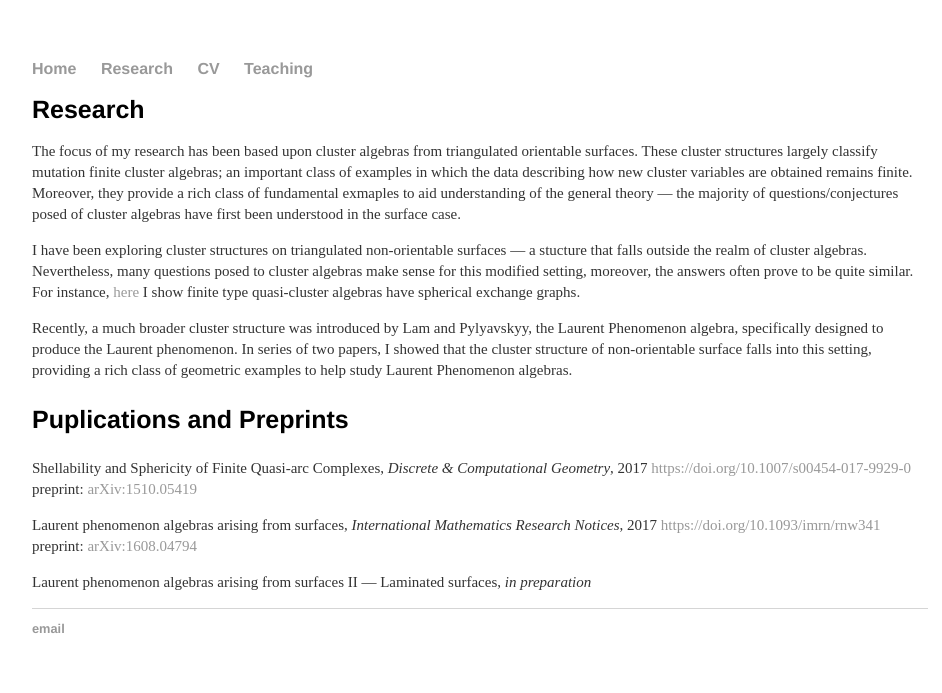
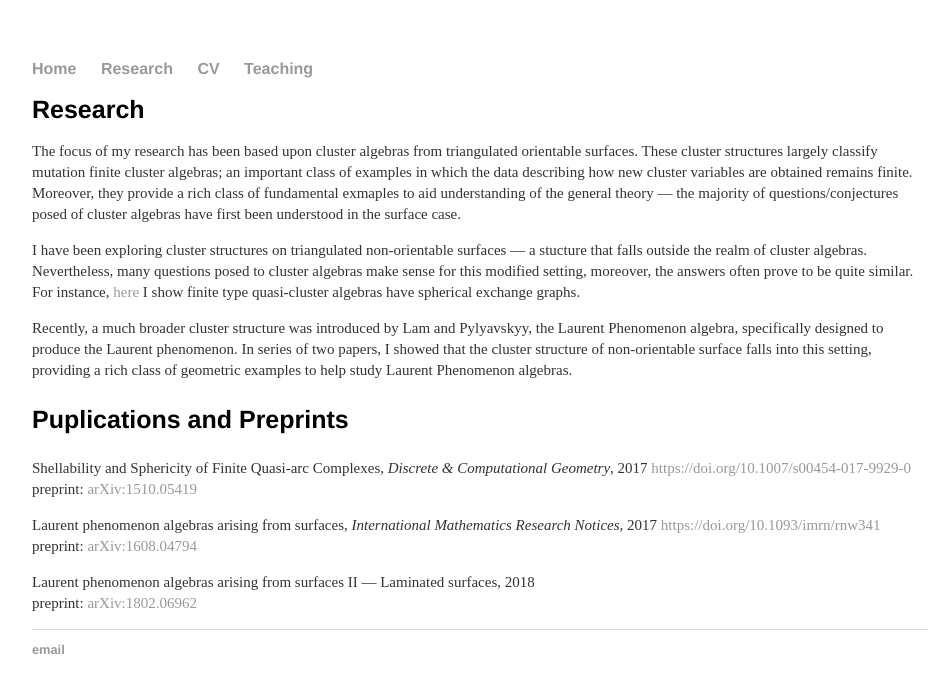
Before and after one commit to jon-m-wilson/jon-m-wilson.github.io, a Jekyll site: the page built from research/index.html, in a window 1280 px wide. Shown: the top 693 px of the page, without its empty margins (160-1102 px from the left). Built offline with Jekyll 4.4.1, drawn with Linux system fonts in a browser that asks for light colours.

Commit message:
Update index.html

```diff
--- a/research/index.html
+++ b/research/index.html
@@ -28,6 +28,7 @@ title: Research
 	<a href="https://academic.oup.com/imrn/advance-article/doi/10.1093/imrn/rnw341/3045034" target="_blank"> https://doi.org/10.1093/imrn/rnw341 </a>
         <br> preprint: <a href="https://arxiv.org/pdf/1608.04794.pdf" target="_blank"> arXiv:1608.04794</a></p>
 
-        <p style="font-size:15px;">Laurent phenomenon algebras arising from surfaces II &mdash; Laminated surfaces, <em>in preparation</em></p>
+        <p style="font-size:15px;">Laurent phenomenon algebras arising from surfaces II &mdash; Laminated surfaces, 2018
+	<br> preprint: <a href="https://arxiv.org/pdf/1802.06962.pdf" target="_blank"> arXiv:1802.06962</a></p>
 
 	</body>
```
